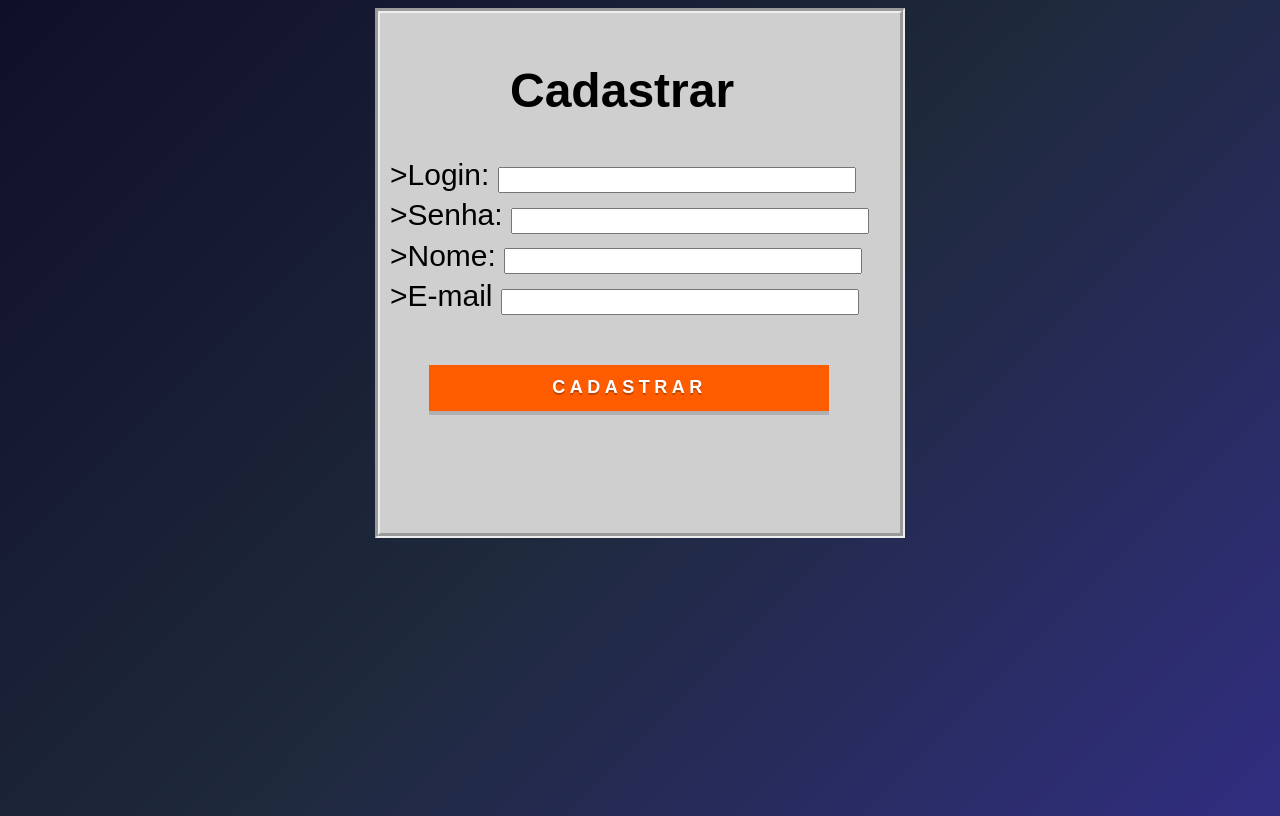
After one commit to silvestrevini11/-Projeto-Ulisses, a PHP site: page /Cad-User.php in a window 1280 px wide. The commit adds this page. Run offline with PHP 8.4, Linux system fonts and the light colour scheme.

Commit message:
Add files via upload

```diff
--- /dev/null
+++ b/AssinaturaJogos/Cad-User.php
@@ -0,0 +1,37 @@
+<?php
+include __DIR__.'/includes/head.php';
+?>
+
+<section class="Sec-Cadastro-tabela">
+<form class="Cadastro-tabela" action="insert-user.php" method="post">
+
+    <h1 class="Cadastro_titulo" >Cadastrar</h1>
+
+    <div class="form-cad-login">
+    <label class="label-cad">>Login:</label>
+    <input type="text" name="login_txt" maxLength="50">
+    </div>
+
+    <div class="form-cad-senha">
+        <label class="label-cad">>Senha:</label>
+        <input type="password" name="senha_txt" maxLength="50">
+    </div>
+
+    <div class="form-cad-nome">
+        <label class="label-cad">>Nome:</label>
+        <input type="text" name="nome_txt" maxLength="50">
+    </div>
+
+    <div class="form-cad-email">
+        <label class="label-cad">>E-mail</label>
+        <input type="email" name="email_txt" maxLength="50">
+    </div>
+
+   <button class="btn-login" type="submit" >Cadastrar</button>
+</form>
+</section>
+
+
+<?php
+include __DIR__.'/includes/footer.php';
+?>
--- a/AssinaturaJogos/includes/head.php
+++ b/AssinaturaJogos/includes/head.php
@@ -1,8 +1,9 @@
 <!DOCTYPE html>
-<html lang="PT-BR">
+<html lang="pt-br">
 <head>
     <meta charset="UTF-8">
     <meta name="viewport" content="width=device-width, initial-scale=1.0">
-    <title>P</title>
+    <link rel="stylesheet" href="style/style.css">
+    <title>Site-Jogos</title>
 </head>
 <body>
--- /dev/null
+++ b/AssinaturaJogos/style/style.css
@@ -0,0 +1,447 @@
+h1{
+    color: #000000;
+    font-size: 3rem;
+    text-shadow: 0 0 px #ffffff;
+}
+
+.fotoC{
+    width: 400px;
+    height: 500px;
+    transition: all 0.5s;
+    z-index: 3;
+    box-shadow: 0 0 10px black;
+}
+.Games{
+    display: flex;
+    justify-content: center;
+    align-items: center;
+    gap: 30px;
+    flex-wrap: wrap;
+    margin-top: 130px;
+    padding-top: 80px;
+}
+.capa{
+   display: inline-block;
+}
+/* NOME DOS JOGOS */
+.legenda{
+    text-align: center;
+    color: rgb(255, 255, 255);
+    padding-top: 10px;
+
+    text-shadow: 0 0 10px rgb(140, 51, 148);
+}
+/* PREÇO DOS JOGOS */
+.preço{
+    text-align: center;
+    color: rgb(255, 255, 255);
+    padding-top: 10px;
+    text-shadow: 0 0 10px rgb(3, 156, 245);
+    width: 50px;
+    margin-left: auto;
+    margin-right: auto;
+    width: 100px;
+
+    /* Controla a velocidade e suavidade do efeito */
+    transition: color 0.3s ease, text-shadow 0.3s ease, transform 0.3s ease;
+}
+.preço:hover {
+    color: rgb(255, 182, 193); /* Muda para rosa claro */
+    transform: scale(1.50);
+    text-shadow: 0 0 20px rgb(4, 104, 235), 0 0 35px rgb(253, 0, 169);
+    cursor: pointer;
+}
+
+.titulo{
+    padding-left: 25px;
+    padding-bottom: auto;
+    padding-top: auto;
+    color: rgb(32, 0, 193);
+}
+.subtitulo{
+    color: rgb(255, 255, 255);
+    padding-left: 20px;
+}
+
+.fotoC:hover{
+    filter: brightness(1.1);
+    transform: scale(1.1);
+    box-shadow: 0 0 40px rgba(0, 0, 255, 0.663);
+    cursor: pointer;
+}
+.fotoC:active{
+    filter: brightness(0.4);
+    transform: scale(0.9);
+    box-shadow: 0 0 40px rgba(0, 0, 0, 0.663);
+    cursor: pointer;
+}
+
+.header {
+    position: fixed;
+    top: 0;
+    left: 0;
+    width: 100%;
+    height: 100px;
+    display: flex;
+    justify-content: flex-start;
+
+    background: rgba(0, 0, 0, 0.5); /* fundo semi-transparente really :(*/
+    backdrop-filter: blur(15px);
+    -webkit-backdrop-filter: blur(50px);
+
+    z-index: 1000;
+}
+
+body{
+    background: linear-gradient(
+        135deg,
+        #100f2a,
+        #1e293b,
+        #312e81
+    );
+
+    min-height: 100vh;
+    color: white;
+    font-family: Arial, sans-serif;
+}
+.logo{
+    width: 50px;
+    height: 50px;
+    padding-top: 18px;
+    padding-left: 10px;
+
+}
+
+.btn{
+    height: 60px;
+    width: 150px;
+    margin: 2px;
+    border: rgb(81, 81, 81);
+    background-color: rgb(211, 211, 211);
+    border-style: double;
+    font-size: 22px;
+    transition: all 0.1s;
+    z-index: 3;
+}
+
+.btn:hover{
+    filter: brightness(1.1);
+    transform: scale(1.1);
+    box-shadow: 0 0 40px rgba(0, 0, 0, 0.663);
+    cursor: pointer;
+}
+.btn:active{
+    filter: brightness(0.8);
+    transform: scale(0.8);
+    box-shadow: 0 0 40px rgba(0, 0, 0, 0.663);
+    cursor: pointer;
+}
+
+
+/* DE CIMA É O INDEX */
+
+/* Login */
+
+.Sec-Login-tabela{
+    display: flex;
+    margin-left: auto;
+    margin-right: auto;
+    font-size: 30px;
+    border-width: 5px;
+    background-color: black;
+    width: 455px;
+    height: 500px;
+    padding: 10px;
+    border-style: groove;
+    background-color: rgb(207, 207, 207);
+}
+
+.btn-login {
+  margin: auto;
+  font-size: 18px;
+  background-color: #FF5C00;
+  color: #ffffff;
+  text-shadow: 0 2px 0 rgb(0 0 0 / 25%);
+  display: flex;
+  align-items: center;
+  justify-content: center;
+  position: relative;
+  border: 0;
+  z-index: 1;
+  user-select: none;
+  cursor: pointer;
+  text-transform: uppercase;
+  letter-spacing: 4.5px;
+  padding: 0.8rem 1.5rem;
+  font-weight: 900;
+  min-width: 400px;
+  transition: all 0.7s cubic-bezier(0, 0.8, 0.26, 0.99);
+}
+
+.btn-login:before {
+  position: absolute;
+  pointer-events: none;
+  top: 0; left: 0;
+  display: block;
+  width: 100%; height: 100%;
+  content: "";
+  transition: 0.7s cubic-bezier(0, 0.8, 0.26, 0.99);
+  z-index: -1;
+  background-color: #FF5C00 !important;
+  box-shadow: 0 -4px #6a040F inset,
+    inset,
+    -4px 0 rgb(100 253 31 / 50%) inset,
+    4px 0 rgb(21 108 0 / 50%) inset;
+}
+.btn-login:after {
+  position: absolute;
+  pointer-events: none;
+  top: 0; left: 0;
+  display: block;
+  width: 100%; height: 100%;
+  content: "";
+  box-shadow: 0 4px 0 0 rgb(0 0 0 / 15%);
+  transition: 0.7s cubic-bezier(0, 0.8, 0.26, 0.99);
+}
+.btn-login:hover:before {
+  box-shadow: 0 -4px rgb(0 0 0 / 50%) inset,
+    0 4px rgb(255 255 255 / 20%) inset,
+    -4px 0 rgb(255 255 255 / 20%) inset,
+    4px 0 rgb(0 0 0 / 50%) inset;
+}
+.btn-login:hover:after { box-shadow: 0 4px 0 0 rgb(0 0 0 / 15%); }
+.btn-login:active { transform: translateY(4px); }
+.btn-login:active:after { box-shadow: 0 0px 0 0 rgb(0 0 0 / 15%); }
+
+.form-log-login{
+ margin-top: 5px;
+}
+.form-log-senha{
+     margin-top: 5px;
+     margin-bottom: 50px;
+}
+.login_titulo{
+    color: black;
+    display: flex;
+    flex: auto;
+    margin-left: 180px;
+}
+
+/* Cadastro */
+
+.Cadastro_titulo{
+    color: black;
+    display: flex;
+    flex: auto;
+    margin-left: 120px;
+}
+
+.butões-reg{
+margin-left: auto;
+margin-right: 15px;
+margin-top: auto;
+margin-bottom: auto;
+}
+
+.Sec-Cadastro-tabela{
+    display: flex;
+    margin-left: auto;
+    margin-right: auto;
+    font-size: 30px;
+    border-width: 5px;
+    background-color: black;
+    width: 500px;
+    height: 500px;
+    padding: 10px;
+    border-style: groove;
+    background-color: rgb(207, 207, 207);
+}
+
+.label-cad{
+    color: black;
+}
+.cad-ult-button{
+ font-size: 18px;
+  background-color: #008542;
+  color: #ffffff;
+  text-shadow: 0 2px 0 rgb(0 0 0 / 25%);
+  display: inline-flex;
+  align-items: center;
+  justify-content: center;
+  position: relative;
+  border: 0;
+  z-index: 1;
+  user-select: none;
+  cursor: pointer;
+  text-transform: uppercase;
+  letter-spacing: 4.5px;
+  padding: 0.8rem 1.5rem;
+  font-weight: 900;
+  min-width: 400px;
+  transition: all 0.7s cubic-bezier(0, 0.8, 0.26, 0.99);
+}
+
+.form-cad-login{
+ margin-top: 5px;
+}
+.form-cad-senha{
+     margin-top: 5px;
+}
+.form-cad-nome{
+    margin-top: 5px;
+}
+.form-cad-email{
+     margin-top: 5px;
+     margin-bottom: 50px;
+}
+
+input{
+    width: 350px;
+    height: 20px;
+}
+
+/* From Uiverse.io by adamgiebl */
+.input-wrapper{
+  display: flex;
+  flex: auto;
+  border: none;
+  padding: 1rem;
+  font-size: 2.80rem;
+  width: 10rem;
+  color: rgb(148, 143, 143);
+  box-shadow: 0 0.2rem #0f0f0f;
+  right: 90rem;
+  padding-left: 15%;
+  padding-top: 38px;
+  left: 10rem;
+  height: auto;
+}
+
+
+
+/*COISAAAAAAAAAAAAAAAAAAAAAAAAAAAAAAAAAAAA DA I.A
+
+/* Container Principal do Card */
+/*
+.capa-steam {
+    background-color: #0b2654;
+    border-radius: 12px;
+    width: 240px;
+    display: inline-block;
+    overflow: hidden;
+    font-family: sans-serif;
+    margin: 10px;
+    box-shadow: 0 4px 15px rgba(0, 0, 0, 0.3);
+    vertical-align: top;
+}
+
+/* Barra Superior (Plataforma) */
+/*
+.plataforma {
+    background-color: #103d7c;
+    color: #ffffff;
+    text-align: center;
+    padding: 6px 0;
+    font-size: 0.75rem;
+    font-weight: bold;
+}
+
+/* Ajuste da Imagem
+.fotoC {
+    width: 100%;
+    height: 135px;
+    object-fit: cover;
+    display: block;
+}
+
+/* Espaçamento interno dos textos
+.conteudo-card {
+    padding: 15px;
+}
+
+/* Nome do Jogo
+.legenda {
+    color: #ffffff;
+    font-size: 0.95rem;
+    font-weight: bold;
+    margin: 0 0 8px 0;
+    text-align: left;
+}
+
+/* Etiqueta Windows
+.tag-sistema {
+    background-color: #071735;
+    color: #8da1bb;
+    font-size: 0.7rem;
+    padding: 3px 8px;
+    border-radius: 4px;
+    font-weight: bold;
+    display: inline-block;
+    margin-bottom: 15px;
+}
+
+/* Bloco do Cronômetro
+.cronometro {
+    display: flex;
+    align-items: center;
+    gap: 5px;
+    color: #ffffff;
+    font-size: 0.75rem;
+    margin-bottom: 12px;
+}
+
+/* Alinhamento do Desconto + Preço
+.container-preço {
+    display: flex;
+    align-items: center;
+    gap: 10px;
+}
+
+/* Quadrado Vermelho de Desconto
+.tag-desconto {
+    background-color: #ff1e4e;
+    color: #ffffff;
+    font-weight: bold;
+    font-size: 0.85rem;
+    padding: 5px 8px;
+    border-radius: 4px;
+}
+
+/* Estilo do Preço Adaptado
+.preço {
+    color: #ffffff;
+    font-size: 1rem;
+    font-weight: bold;
+    margin: 0;
+    transition: transform 0.3s ease, color 0.3s ease;
+}
+
+/* Mantendo a sua animação exclusiva de zoom no preço ao passar o mouse
+.capa-steam:hover .preço {
+    transform: scale(1.1);
+    color: #ff1e4e;
+}
+/*COISA DA I.A
+        <div class="capa-steam">
+    <!-- Barra Superior da Plataforma -->
+    <div class="plataforma steam">
+        <span>Steam</span>
+    </div>
+
+    <!-- Link e Imagem do Jogo -->
+    <a href="JogoTela.php?id=1" class="link-jogo">
+        <img class="fotoC" src="IMG/FarCry4.png" alt="Far Cry 4">
+    </a>
+
+    <!-- Conteúdo de Texto e Informações -->
+    <div class="conteudo-card">
+        <p class="legenda">Far Cry 4</p>
+        <span class="tag-sistema">(Windows)</span>
+
+        <!-- Área de Preço com Desconto -->
+        <div class="container-preço">
+            <div class="tag-desconto">-71%</div>
+            <p class="preço">R$ 49,99</p>
+        </div>
+    </div>
+</div>
```
Also changed, not shown: AssinaturaJogos/JogoTela.php (added, +7 -0 lines), AssinaturaJogos/Log-Mid.php (added, +33 -0 lines), AssinaturaJogos/Login-user.php (added, +26 -0 lines), AssinaturaJogos/Perfil.php (added, +18 -0 lines), AssinaturaJogos/basededados.sql (+2 -19 lines), AssinaturaJogos/index.php (+68 -5 lines), AssinaturaJogos/insert-user.php (added, +25 -0 lines), AssinaturaJogos/verificar.php (added, +7 -0 lines), AssinaturaJogos/IMG/Carrinho.png (added), AssinaturaJogos/IMG/FarCry4.png (added), AssinaturaJogos/IMG/GodOfWarII.png (added), AssinaturaJogos/IMG/LegoBatman.png (added).
